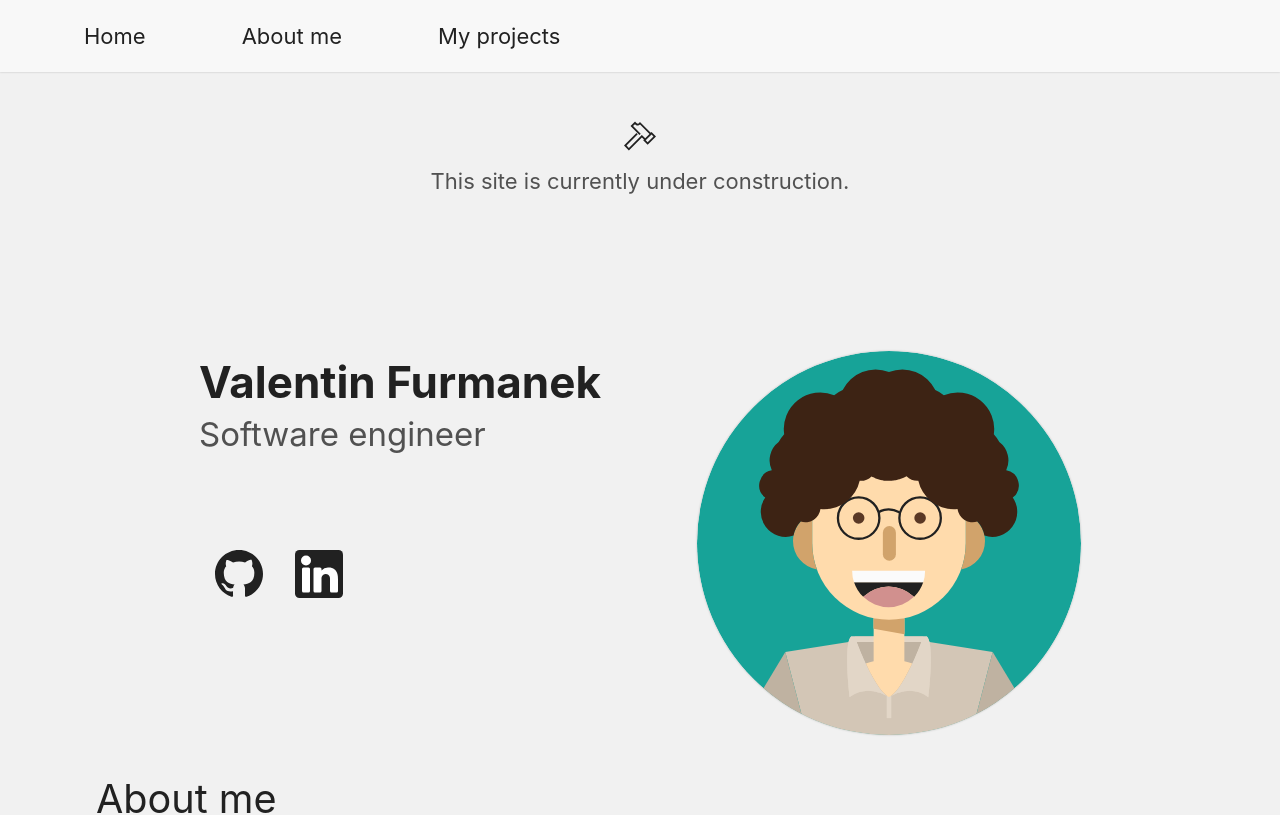
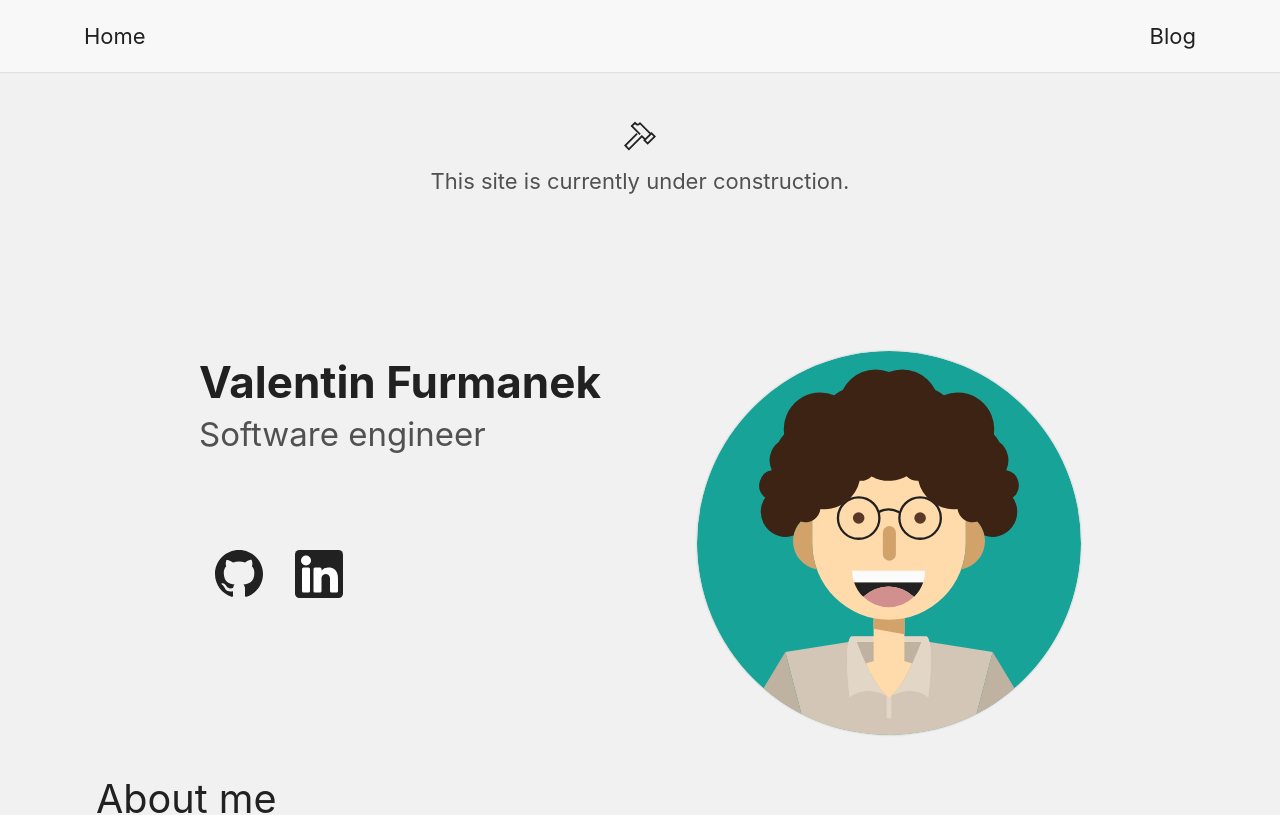
Before and after one commit to valfur03/portfolio, a Next.js app in the folder apps/web/: page / in a window 1280 px wide. Shown: the top 815 px of the page. Built offline with nearby package versions, Linux system fonts and the light colour scheme; no server answers.

Commit message:
feat: replace TopBar links with Blog

```diff
--- a/apps/web/components/TopBar.module.scss
+++ b/apps/web/components/TopBar.module.scss
@@ -19,7 +19,7 @@
 	height: 48px;
 
 	display: flex;
-	justify-content: flex-start;
+	justify-content: space-between;
 	align-items: center;
 
 	list-style-type: none;
--- a/apps/web/components/TopBar.tsx
+++ b/apps/web/components/TopBar.tsx
@@ -6,8 +6,7 @@ export default function TopBar() {
 		<div className={styles.top_bar}>
 			<ul className={styles.sections_list}>
 				<li className={styles.section}><a href='#home'>Home</a></li>
-				<li className={styles.section}><a href='#about-me'>About me</a></li>
-				<li className={styles.section}><a href="#my-projects">My projects</a></li>
+				<li className={styles.section}><a href='https://blog.valfur.fr'>Blog</a></li>
 				{/* <li className={styles.section}><a href="#">My skills</a></li> */}
 			</ul>
 		</div>
```
